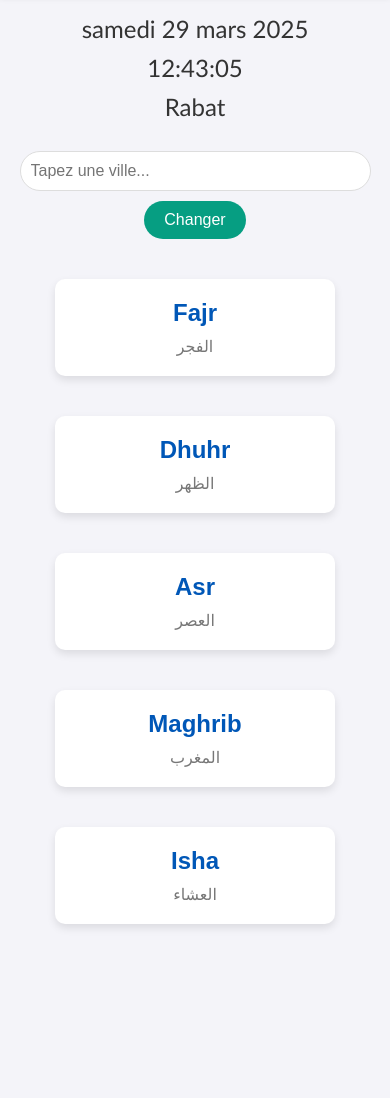
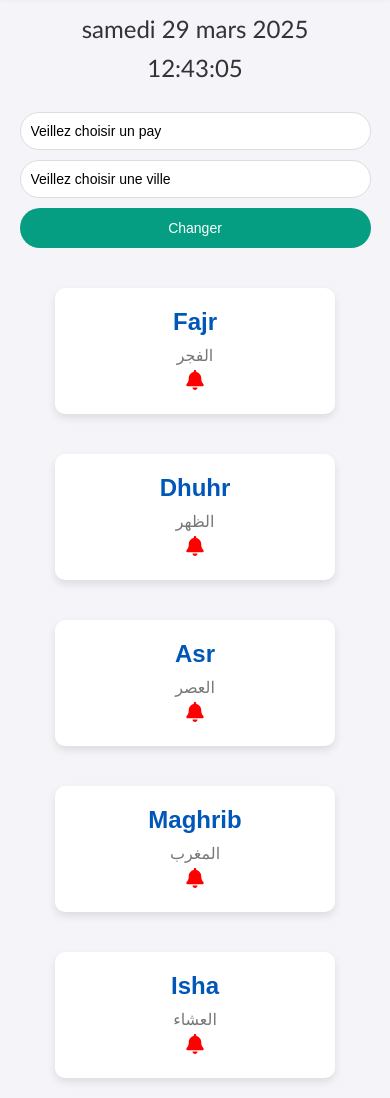
Before and after one commit to mohamedaminenabil4/prayer-times, a PHP site: page / in a window 390 px wide. Shown: the part 81-1179 px from the top of the page. Before the commit the page ends 1009 px from the top, so only its background shows below. Run offline with PHP 8.4, Linux system fonts and the light colour scheme; data that the repository does not hold is empty.

Commit message:
version-02

```diff
--- a/asset/css/style.css
+++ b/asset/css/style.css
@@ -48,27 +48,29 @@ header {
     font-family: 'Gill Sans', 'Gill Sans MT', Calibri, 'Trebuchet MS', sans-serif;
 }
 
-
 .search-bar {
     text-align: center;
     margin: 20px 0;
 }
 
-.search-bar input {
+.search-bar select {
     padding: 10px;
     font-size: 16px;
     border-radius: 25px;
     border: 1px solid #ddd;
     width: 70%;
     max-width: 400px;
+    background-color: #fff;
     transition: border-color 0.3s ease;
+    appearance: none; /* Pour enlever la flèche par défaut dans certains navigateurs */
+    -webkit-appearance: none; /* Safari */
+    -moz-appearance: none; /* Firefox */
 }
 
-.search-bar input:focus {
+.search-bar select:focus {
     border-color: #0057b7;
     outline: none;
 }
-
 
 button {
     padding: 10px 20px;
@@ -89,7 +91,6 @@ button:hover {
 button:active {
     background-color: #395f58;
 }
-
 
 .cards {
     display: flex;
@@ -130,6 +131,18 @@ body {
     animation: fadeIn 1.5s ease-out;
 }
 
+.icon {
+    margin-top: 5px;
+}
+
+.red {
+    color: red;
+}
+
+.green {
+    color: green;
+}
+
 @keyframes fadeIn {
     0% {
         opacity: 0;
@@ -139,15 +152,20 @@ body {
     }
 }
 
-
 @media (max-width: 768px) {
     .current-time {
         margin-top: 20px;
     }
 
-    .search-bar input {
-        width: 80%;
+    .search-bar select {
+        width: 80%;  /* Augmenter la largeur des select pour les petites résolutions */
         margin-bottom: 10px;
+    }
+
+    button {
+        width: 80%;  /* Le bouton devient plus large sur mobile */
+        font-size: 14px;  /* Réduire légèrement la taille du texte pour l'adaptation mobile */
+        padding: 12px;
     }
 
     .cards {
@@ -163,8 +181,13 @@ body {
 }
 
 @media (max-width: 480px) {
-    .search-bar input {
-        width: 90%;
+    .search-bar select {
+        width: 90%; /* Élément de sélection prend presque toute la largeur sur très petits écrans */
+        font-size: 14px; /* Légère réduction de la taille du texte */
+    }
+
+    .search-bar button {
+        width: 90%;  /* Le bouton prend également 90% de la largeur */
     }
 
     .cards {
--- a/index.php
+++ b/index.php
@@ -24,86 +24,68 @@
 
     <div class="search-bar">
         <form action="getter.php" method="post">
-            <input list="cities" name="city" id="city-search" placeholder="Tapez une ville...">
-            <datalist id="cities">
-                <option value="Casablanca">
-                <option value="Agadir">
-                <option value="Fès">
-                <option value="Marrakech">
-                <option value="Meknès">
-                <option value="Rabat">
-                <option value="Salé">
-                <option value="Mohammedia">
-                <option value="Kénitra">
-                <option value="Tétouan">
-                <option value="Eljadida">
-                <option value="Safi">
-                <option value="Benimellal">
-                <option value="Ksarelkebir">
-                <option value="Nador">
-                <option value="Larache">
-                <option value="Ouarzazate">
-                <option value="Essaouira">
-                <option value="Taroudant">
-                <option value="Dakhla">
-                <option value="Tanger">
-                <option value="Assilah">
-                <option value="Ifrane">
-                <option value="Berkane">
-                <option value="Settat">
-                <option value="Sidikacem">
-                <option value="Taza">
-                <option value="Khouribga">
-                <option value="Sidiifni">
-                <option value="Midelt">
-                <option value="Errachidia">
-                <option value="Oualidia">
-                <option value="Tiznit">
-                <option value="Rissani">
-                <option value="Khemisset">
-                <option value="Guercif">
-                <option value="Taounate">
-                <option value="Azilal">
-                <option value="Alhoceima">
-                <option value="Elaioun">
-                <option value="Nador">
-                <option value="Figuig">
-                <option value="Tiznit">
-                <option value="Guelmim">
-                <option value="Laâyoune">
-                <option value="Boujdour">
-                <option value="Tantan">
-                <option value="Dakhla">
-            </datalist>
+            <select id="country-search" required>
+                <option value="">Veillez choisir un pay</option>
+            </select>
+            <select id="city-search" required>
+                <option value="">Veillez choisir une ville</option>
+            </select>
+
             <button type="button" onclick="fetchPrayerTimes()">Changer</button>
         </form>
     </div>
+
 
     <section class="cards">
         <div class="card">
             <h3>Fajr</h3>
             <p id="fajr">chargement...</p>
             <p id="fajr-arabic">الفجر</p>
+            <div class="icon">
+                <svg id="icon-1" xmlns="http://www.w3.org/2000/svg" viewBox="0 0 448 512" width="20" height="20" color="red">
+                    <path d="M224 0c-17.7 0-32 14.3-32 32l0 19.2C119 66 64 130.6 64 208l0 18.8c0 47-17.3 92.4-48.5 127.6l-7.4 8.3c-8.4 9.4-10.4 22.9-5.3 34.4S19.4 416 32 416l384 0c12.6 0 24-7.4 29.2-18.9s3.1-25-5.3-34.4l-7.4-8.3C401.3 319.2 384 273.9 384 226.8l0-18.8c0-77.4-55-142-128-156.8L256 32c0-17.7-14.3-32-32-32zm45.3 493.3c12-12 18.7-28.3 18.7-45.3l-64 0-64 0c0 17 6.7 33.3 18.7 45.3s28.3 18.7 45.3 18.7s33.3-6.7 45.3-18.7z" fill="currentColor"/>
+                </svg>
+            </div>
         </div>
         <div class="card">
             <h3>Dhuhr</h3>
             <p id="dhuhr">chargement...</p>
             <p id="dhuhr-arabic">الظهر</p>
+            <div class="icon">
+                <svg id="icon-2" xmlns="http://www.w3.org/2000/svg" viewBox="0 0 448 512" width="20" height="20" color="red">
+                    <path d="M224 0c-17.7 0-32 14.3-32 32l0 19.2C119 66 64 130.6 64 208l0 18.8c0 47-17.3 92.4-48.5 127.6l-7.4 8.3c-8.4 9.4-10.4 22.9-5.3 34.4S19.4 416 32 416l384 0c12.6 0 24-7.4 29.2-18.9s3.1-25-5.3-34.4l-7.4-8.3C401.3 319.2 384 273.9 384 226.8l0-18.8c0-77.4-55-142-128-156.8L256 32c0-17.7-14.3-32-32-32zm45.3 493.3c12-12 18.7-28.3 18.7-45.3l-64 0-64 0c0 17 6.7 33.3 18.7 45.3s28.3 18.7 45.3 18.7s33.3-6.7 45.3-18.7z" fill="currentColor"/>
+                </svg>
+            </div>
         </div>
         <div class="card">
             <h3>Asr</h3>
             <p id="asr">chargement...</p>
             <p id="asr-arabic">العصر</p>
+            <div class="icon">
+                <svg id="icon-3" xmlns="http://www.w3.org/2000/svg" viewBox="0 0 448 512" width="20" height="20" color="red">
+                    <path d="M224 0c-17.7 0-32 14.3-32 32l0 19.2C119 66 64 130.6 64 208l0 18.8c0 47-17.3 92.4-48.5 127.6l-7.4 8.3c-8.4 9.4-10.4 22.9-5.3 34.4S19.4 416 32 416l384 0c12.6 0 24-7.4 29.2-18.9s3.1-25-5.3-34.4l-7.4-8.3C401.3 319.2 384 273.9 384 226.8l0-18.8c0-77.4-55-142-128-156.8L256 32c0-17.7-14.3-32-32-32zm45.3 493.3c12-12 18.7-28.3 18.7-45.3l-64 0-64 0c0 17 6.7 33.3 18.7 45.3s28.3 18.7 45.3 18.7s33.3-6.7 45.3-18.7z" fill="currentColor"/>
+                </svg>
+            </div>
         </div>
         <div class="card">
             <h3>Maghrib</h3>
             <p id="maghrib">chargement...</p>
             <p id="maghrib-arabic">المغرب</p>
+            <div class="icon">
+                <svg id="icon-4" xmlns="http://www.w3.org/2000/svg" viewBox="0 0 448 512" width="20" height="20" color="red">
+                    <path d="M224 0c-17.7 0-32 14.3-32 32l0 19.2C119 66 64 130.6 64 208l0 18.8c0 47-17.3 92.4-48.5 127.6l-7.4 8.3c-8.4 9.4-10.4 22.9-5.3 34.4S19.4 416 32 416l384 0c12.6 0 24-7.4 29.2-18.9s3.1-25-5.3-34.4l-7.4-8.3C401.3 319.2 384 273.9 384 226.8l0-18.8c0-77.4-55-142-128-156.8L256 32c0-17.7-14.3-32-32-32zm45.3 493.3c12-12 18.7-28.3 18.7-45.3l-64 0-64 0c0 17 6.7 33.3 18.7 45.3s28.3 18.7 45.3 18.7s33.3-6.7 45.3-18.7z" fill="currentColor"/>
+                </svg>
+            </div>
         </div>
         <div class="card">
             <h3>Isha</h3>
             <p id="isha">chargement...</p>
             <p id="isha-arabic">العشاء</p>
+            <div class="icon">
+                <svg id="icon-5" xmlns="http://www.w3.org/2000/svg" viewBox="0 0 448 512" width="20" height="20" color="red">
+                    <path d="M224 0c-17.7 0-32 14.3-32 32l0 19.2C119 66 64 130.6 64 208l0 18.8c0 47-17.3 92.4-48.5 127.6l-7.4 8.3c-8.4 9.4-10.4 22.9-5.3 34.4S19.4 416 32 416l384 0c12.6 0 24-7.4 29.2-18.9s3.1-25-5.3-34.4l-7.4-8.3C401.3 319.2 384 273.9 384 226.8l0-18.8c0-77.4-55-142-128-156.8L256 32c0-17.7-14.3-32-32-32zm45.3 493.3c12-12 18.7-28.3 18.7-45.3l-64 0-64 0c0 17 6.7 33.3 18.7 45.3s28.3 18.7 45.3 18.7s33.3-6.7 45.3-18.7z" fill="currentColor"/>
+                </svg>
+            </div>
         </div>
     </section>
 </body>
```
Also changed, not shown: asset/js/script.js (+85 -3 lines), getter.php (+21 -13 lines).
